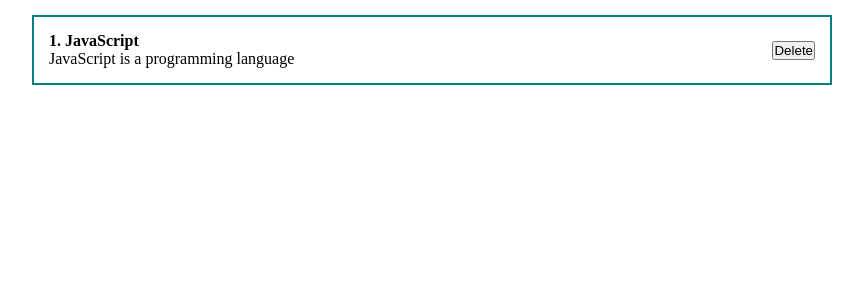
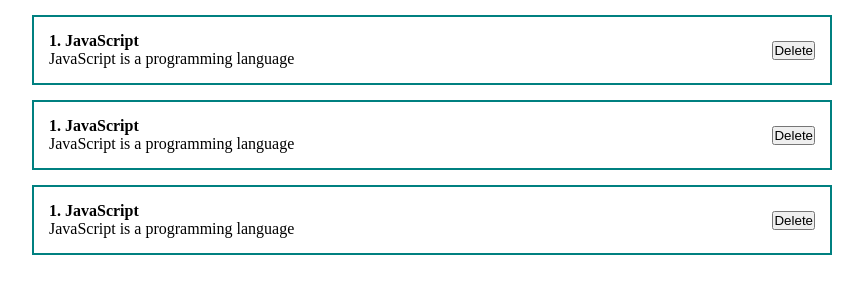
Before and after one commit to OollNalivai/react-js-uibitv-fundamental-2023, a React (Create React App) app: page / in a window 1280 px wide. Shown: the top 300 px of the page, without its empty margins (208-1071 px from the left). Built offline with nearby package versions, Linux system fonts and the light colour scheme.

Commit message:
create: post item component

```diff
--- a/src/App.js
+++ b/src/App.js
@@ -2,25 +2,16 @@
 import Counter from './components/Counter';
 import ClassCounter from './components/ClassCounter';
 import './styles/App.css';
+import PostItem from './components/PostItem';
 
 function App() {
     const [value, setValue] = useState('Text in input');
 
     return (
         <div className="App">
-            <div className="post">
-                <div className="post__content">
-                    <strong>1. JavaScript</strong>
-                    <div>
-                        JavaScript is a programming language
-                    </div>
-                </div>
-                <div className="post__btns">
-                    <button>
-                        Delete
-                    </button>
-                </div>
-            </div>
+            <PostItem></PostItem>
+            <PostItem></PostItem>
+            <PostItem></PostItem>
         </div>
     );
 }
--- /dev/null
+++ b/src/components/PostItem.jsx
@@ -0,0 +1,22 @@
+import React from 'react';
+
+const PostItem = (props) => {
+    console.log(props)
+    return (
+        <div className="post">
+            <div className="post__content">
+                <strong>1. JavaScript</strong>
+                <div>
+                    JavaScript is a programming language
+                </div>
+            </div>
+            <div className="post__btns">
+                <button>
+                    Delete
+                </button>
+            </div>
+        </div>
+    );
+};
+
+export default PostItem;
```
